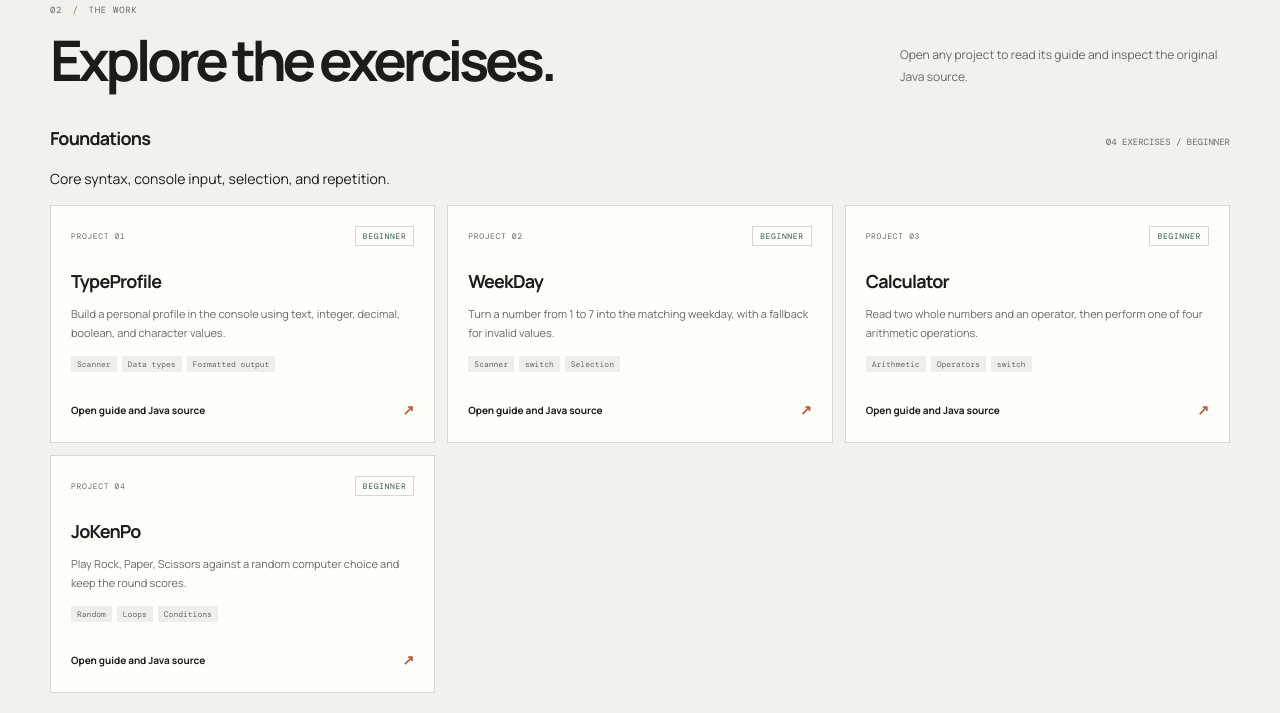
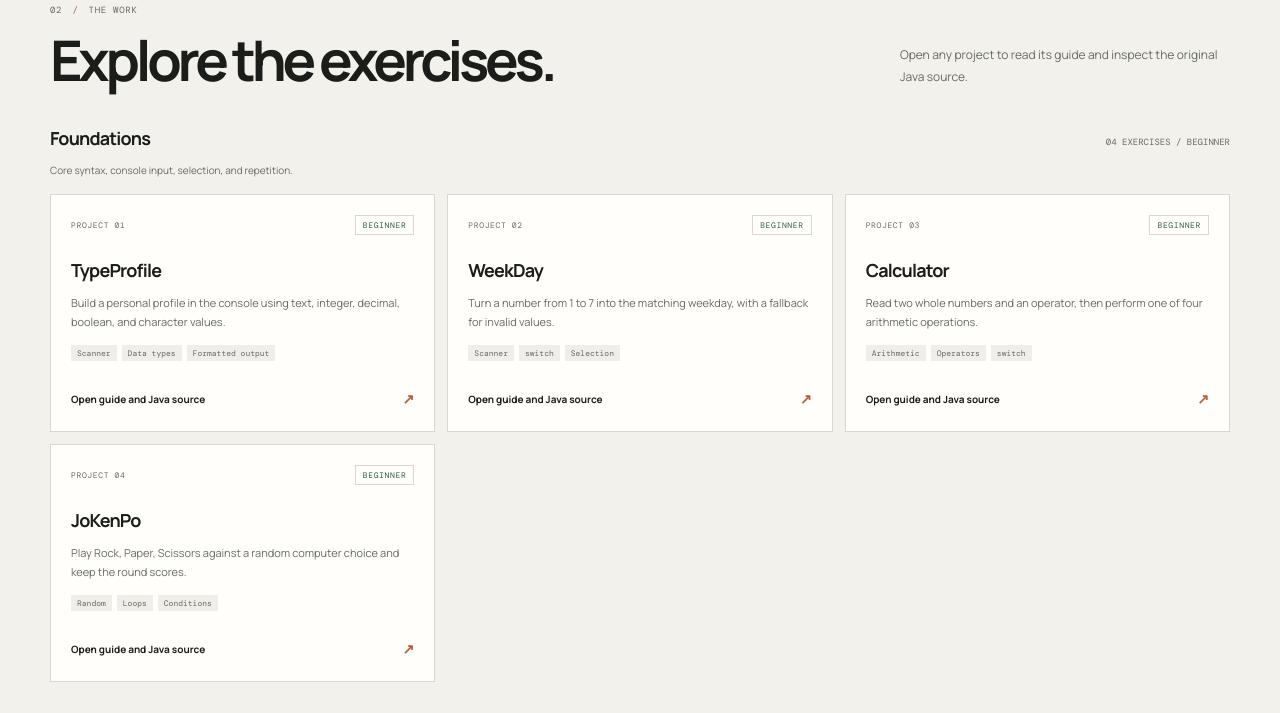
Before and after one commit to duartexz-dev/BuildJava.ln, a website with bundled scripts: page index.html in a window 1280 px wide. Shown: the part 1333-2046 px from the top of the page. Built offline with nearby package versions, Linux system fonts and the light colour scheme.

Commit message:
Refine the project group descriptions

```diff
--- a/styles/landing.css
+++ b/styles/landing.css
@@ -319,6 +319,7 @@ button { font: inherit; }
   color: var(--muted);
   font: 9px var(--mono);
 }
+.group-description { margin: -5px 0 15px; color: var(--muted); font-size: 10px; }
 .project-grid {
   display: grid;
   grid-template-columns: repeat(3, minmax(0, 1fr));
```
